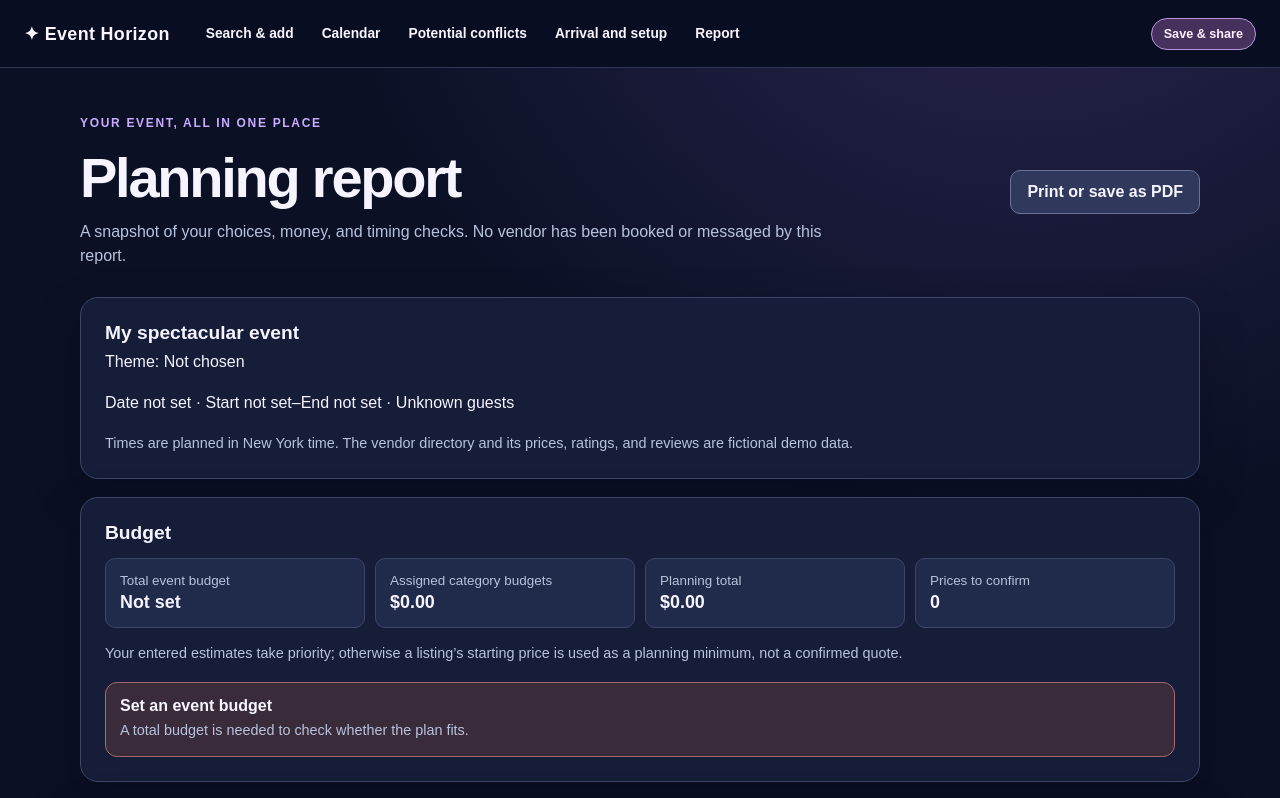
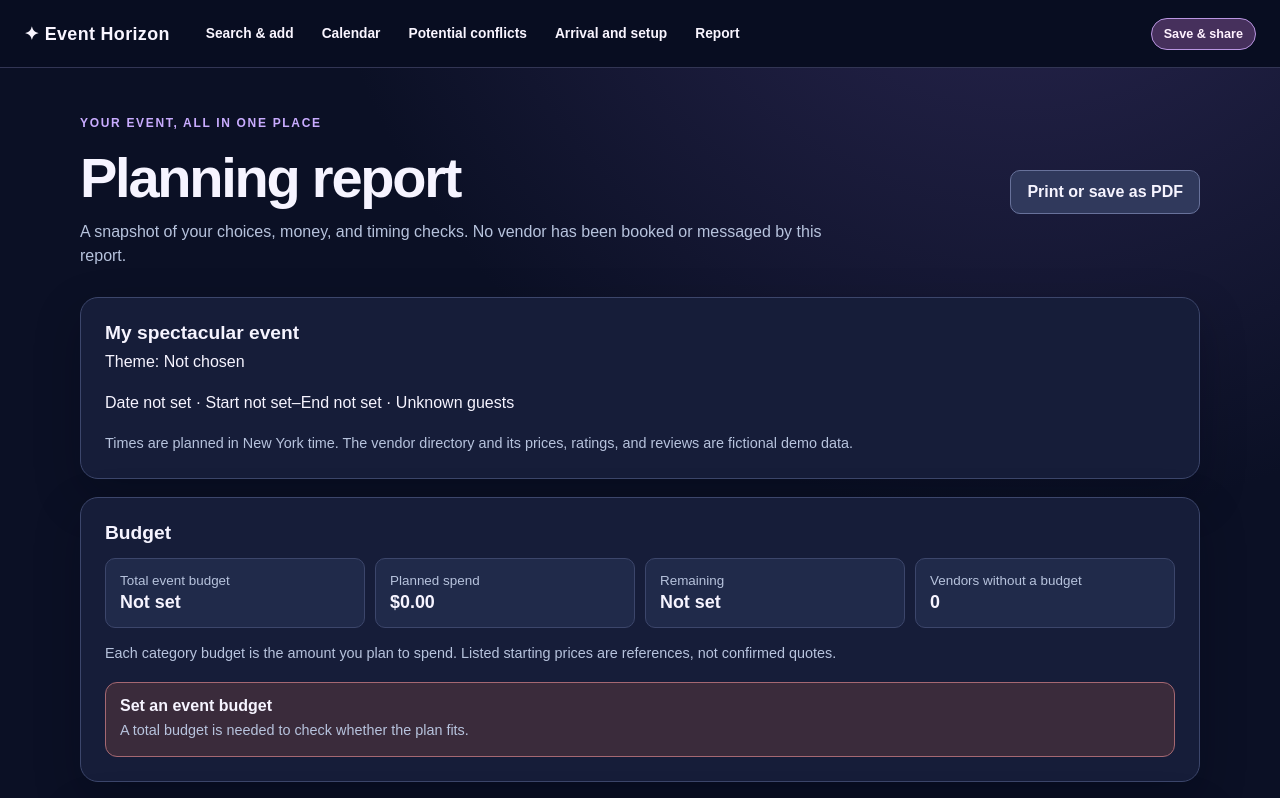
Before and after one commit to anastasiyaglegg/eventhorizon, a Next.js app: page /report in a window 1280 px wide. Shown: the top 798 px of the page. Built offline with nearby package versions, Linux system fonts and the light colour scheme; no server answers.

Commit message:
Use category budgets as planned spending throughout the app

```diff
--- a/src/app/report/page.tsx
+++ b/src/app/report/page.tsx
@@ -9,19 +9,19 @@ import { validSchedule } from "../../lib/schedule-conflicts";
 
 export default function ReportPage() {
   const { plan, vendors, directorySource } = useEventPlan();
-  const budget = budgetSummary(plan, vendors);
+  const budget = budgetSummary(plan);
   const budgetFindings = buildBudgetFindings(plan, vendors);
   const { findings } = buildPlanningFindings(plan, vendors);
   const selected = (Object.entries(plan.selections) as [Service, string | undefined][]).flatMap(([service, id]) => {
     if (!id) return [];
     const vendor = vendors.find(item => item.id === id);
-    return [{ service, id, name: vendor?.name ?? "Vendor details unavailable", borough: vendor?.borough ?? "Unknown", slot: plan.vendorSlots[id], status: plan.vendorStatuses[id] ?? "considering", estimate: plan.vendorEstimates[id] || null, startingPrice: vendor?.priceMin ?? null }];
+    return [{ service, id, name: vendor?.name ?? "Vendor details unavailable", borough: vendor?.borough ?? "Unknown", slot: plan.vendorSlots[id], status: plan.vendorStatuses[id] ?? "considering", plannedBudget: plan.categoryBudgets?.[service] || null, startingPrice: vendor?.priceMin ?? null }];
   });
   return <main className="page-shell workspace-page report-page">
     <header className="workspace-heading"><div><p className="eyebrow">Your event, all in one place</p><h1>Planning report</h1><p>A snapshot of your choices, money, and timing checks. No vendor has been booked or messaged by this report.</p></div><button className="secondary-button print-button" type="button" onClick={() => window.print()}>Print or save as PDF</button></header>
     <section className="panel"><h2>{plan.name || "Untitled event"}</h2><p>Theme: {themeName(plan.themeId) ?? "Not chosen"}</p><p>{plan.eventDate || "Date not set"} · {plan.eventStart || "Start not set"}–{plan.eventEnd || "End not set"} · {plan.eventGuests || "Unknown"} guests</p><p className="helper">Times are planned in New York time. {directorySource === "sample" ? "The vendor directory and its prices, ratings, and reviews are fictional demo data." : "Vendor directory details may be incomplete; confirm them with each business."}</p></section>
-    <section className="panel"><h2>Budget</h2><div className="report-metrics"><div><span>Total event budget</span><strong>{budget.limitCents === null ? "Not set" : money(budget.limitCents)}</strong></div><div><span>Assigned category budgets</span><strong>{money(budget.assignedCents)}</strong></div><div><span>Planning total</span><strong>{money(budget.estimatedCents)}</strong></div><div><span>Prices to confirm</span><strong>{budget.unknownCount + budget.startingPriceCount}</strong></div></div>{budget.unassignedCents !== null && <p className={budget.unassignedCents < 0 ? "alert" : "helper"}>{budget.unassignedCents < 0 ? `${money(-budget.unassignedCents)} assigned beyond the total budget.` : `${money(budget.unassignedCents)} of the event budget is not assigned to a category.`}</p>}<p className="helper">Your entered estimates take priority; otherwise a listing’s starting price is used as a planning minimum, not a confirmed quote.</p>{budgetFindings.length > 0 && <ul className="finding-list">{budgetFindings.map(item => <li key={item.id} className={`finding-card ${item.tone}`}><div><strong>{item.title}</strong><p>{item.detail}</p></div></li>)}</ul>}</section>
-    <section className="panel"><h2>Venue and vendors</h2>{selected.length ? <ul className="report-vendors">{selected.map(item => <li key={`${item.service}:${item.id}`}><div><strong>{serviceLabels[item.service]} · {item.name}</strong><p>{item.borough} · {item.slot && validSchedule(item.slot) ? `${item.slot.date} ${item.slot.start}–${item.slot.end}` : "Time not set"}</p></div><div><p>Category budget: {plan.categoryBudgets?.[item.service] ? money(Math.round(Number(plan.categoryBudgets[item.service]) * 100)) : "Not assigned"}</p><p>{item.estimate ? `Entered estimate: ${money(Math.round(Number(item.estimate) * 100))}` : item.startingPrice !== null ? `Listed starting price: ${money(Math.round(item.startingPrice * 100))}` : "Price: Unknown"}</p><p>Status: {item.status === "confirmed" ? "Confirmed by vendor" : item.status === "contacted" ? "Contacted" : "Considering"}</p></div></li>)}</ul> : <p className="empty-state">No venue or vendors selected yet.</p>}</section>
+    <section className="panel"><h2>Budget</h2><div className="report-metrics"><div><span>Total event budget</span><strong>{budget.limitCents === null ? "Not set" : money(budget.limitCents)}</strong></div><div><span>Planned spend</span><strong>{money(budget.plannedCents)}</strong></div><div><span>{budget.remainingCents !== null && budget.remainingCents < 0 ? "Over budget" : "Remaining"}</span><strong>{budget.remainingCents === null ? "Not set" : money(Math.abs(budget.remainingCents))}</strong></div><div><span>Vendors without a budget</span><strong>{budget.unbudgetedCount}</strong></div></div><p className="helper">Each category budget is the amount you plan to spend. Listed starting prices are references, not confirmed quotes.</p>{budgetFindings.length > 0 && <ul className="finding-list">{budgetFindings.map(item => <li key={item.id} className={`finding-card ${item.tone}`}><div><strong>{item.title}</strong><p>{item.detail}</p></div></li>)}</ul>}</section>
+    <section className="panel"><h2>Venue and vendors</h2>{selected.length ? <ul className="report-vendors">{selected.map(item => <li key={`${item.service}:${item.id}`}><div><strong>{serviceLabels[item.service]} · {item.name}</strong><p>{item.borough} · {item.slot && validSchedule(item.slot) ? `${item.slot.date} ${item.slot.start}–${item.slot.end}` : "Time not set"}</p></div><div><p>Planned budget: {item.plannedBudget ? money(Math.round(Number(item.plannedBudget) * 100)) : "Not set"}</p><p>{item.startingPrice !== null ? `Listed starting price: ${money(Math.round(item.startingPrice * 100))} (confirm with vendor)` : "Listed price: Unknown"}</p><p>Status: {item.status === "confirmed" ? "Confirmed by vendor" : item.status === "contacted" ? "Contacted" : "Considering"}</p></div></li>)}</ul> : <p className="empty-state">No venue or vendors selected yet.</p>}</section>
     <section className="panel"><h2>Time and room conflicts</h2>{findings.length ? <ul className="finding-list">{findings.map(item => <li key={item.id} className={`finding-card ${item.tone}`}><div><strong>{item.title}</strong><p>{item.detail}</p></div></li>)}</ul> : <p className="success">No issue appears under the recorded timing rules.</p>}<p className="helper">This report is based on the current plan. It does not verify live prices, availability, or a vendor’s acceptance.</p></section>
     <Link href="/arrival">← Review arrival and setup</Link>
   </main>;
--- a/src/lib/budget.ts
+++ b/src/lib/budget.ts
@@ -4,52 +4,59 @@ import { serviceLabels } from "./services";
 
 type BudgetPlan = Pick<EventPlanData, "selections" | "vendorEstimates" | "categoryBudgets" | "budgetLimit">;
 type PriceSource = Pick<Vendor, "id" | "priceMin">;
+type Service = keyof typeof serviceLabels;
 export const amountCents = (value: string | undefined) => value && /^\d{1,9}(?:\.\d{1,2})?$/.test(value) ? Math.round(Number(value) * 100) : null;
 
-/** User estimates take precedence. Otherwise a listed starting price is a planning floor, never a quote. */
-export function budgetSummary(plan: BudgetPlan, vendors: PriceSource[] = []) {
-  const ids = [...new Set(Object.values(plan.selections).filter((id): id is string => !!id))];
-  const price = (id: string) => amountCents(plan.vendorEstimates[id]) ?? (vendors.find(vendor => vendor.id === id)?.priceMin == null ? null : Math.round(vendors.find(vendor => vendor.id === id)!.priceMin! * 100));
-  const known = ids.filter(id => price(id) !== null);
-  const estimatedCents = known.reduce((total, id) => total + price(id)!, 0);
+/** Keep old saved amounts when moving from separate estimates to one budget per category. */
+export function migrateLegacyBudgets<T extends BudgetPlan>(plan: T): T {
+  if (!Object.keys(plan.vendorEstimates).length) return plan;
+  const categoryBudgets = { ...plan.categoryBudgets };
+  for (const [service, id] of Object.entries(plan.selections)) {
+    if (!id || amountCents(categoryBudgets[service as Service]) !== null) continue;
+    const oldAmount = amountCents(plan.vendorEstimates[id]);
+    if (oldAmount !== null) categoryBudgets[service as Service] = (oldAmount / 100).toFixed(2);
+  }
+  return { ...plan, categoryBudgets, vendorEstimates: {} };
+}
+
+/** A category budget is the planned amount to spend; listed prices never enter this total. */
+export function budgetSummary(plan: BudgetPlan) {
+  const plannedCents = Object.values(plan.categoryBudgets ?? {}).reduce<number>((total, amount) => total + (amountCents(amount) ?? 0), 0);
   const limitCents = amountCents(plan.budgetLimit);
-  const assignedCents = Object.values(plan.categoryBudgets ?? {}).reduce<number>((total, amount) =>
-    total + (amountCents(amount) ?? 0), 0);
+  const unbudgetedCount = Object.entries(plan.selections).filter(([service, id]) => !!id && amountCents(plan.categoryBudgets?.[service as Service]) === null).length;
   return {
-    estimatedCents,
+    plannedCents,
     limitCents,
-    remainingCents: limitCents === null ? null : limitCents - estimatedCents,
-    assignedCents,
-    unassignedCents: limitCents === null ? null : limitCents - assignedCents,
-    unknownCount: ids.length - known.length,
-    startingPriceCount: known.filter(id => amountCents(plan.vendorEstimates[id]) === null).length,
+    remainingCents: limitCents === null ? null : limitCents - plannedCents,
+    unbudgetedCount,
   };
 }
 
 export type BudgetFinding = { id: string; title: string; detail: string; tone: "needs-action" | "check" };
 
 export function buildBudgetFindings(plan: BudgetPlan, vendors: PriceSource[]): BudgetFinding[] {
-  const summary = budgetSummary(plan, vendors);
+  const summary = budgetSummary(plan);
   const findings: BudgetFinding[] = [];
   if (summary.limitCents === null) findings.push({ id: "budget-total", title: "Set an event budget", detail: "A total budget is needed to check whether the plan fits.", tone: "needs-action" });
-  if (summary.remainingCents !== null && summary.remainingCents < 0) findings.push({ id: "budget-over", title: "Plan exceeds the event budget", detail: `Known estimates and starting prices are ${money(-summary.remainingCents)} above the total budget.`, tone: "needs-action" });
-  if (summary.unassignedCents !== null && summary.unassignedCents < 0) findings.push({ id: "budget-allocated", title: "Category budgets exceed the total", detail: `You assigned ${money(-summary.unassignedCents)} more than the event budget.`, tone: "needs-action" });
+  if (summary.remainingCents !== null && summary.remainingCents < 0) findings.push({ id: "budget-over", title: "Plan exceeds the event budget", detail: `Planned category spending is ${money(-summary.remainingCents)} above the total budget.`, tone: "needs-action" });
   for (const [service, id] of Object.entries(plan.selections)) {
     if (!id) continue;
-    const cap = amountCents(plan.categoryBudgets?.[service as keyof NonNullable<BudgetPlan["categoryBudgets"]>]);
-    const estimate = amountCents(plan.vendorEstimates[id]) ?? (vendors.find(vendor => vendor.id === id)?.priceMin == null ? null : Math.round(vendors.find(vendor => vendor.id === id)!.priceMin! * 100));
-    if (cap !== null && estimate !== null && estimate > cap) {
-      const label = serviceLabels[service as keyof typeof serviceLabels];
-      findings.push({ id: `category-over:${service}`, title: `${label} exceeds its category budget`, detail: `This selected listing is ${money(estimate - cap)} above the amount assigned to ${label}.`, tone: "needs-action" });
+    const budget = amountCents(plan.categoryBudgets?.[service as Service]);
+    const label = serviceLabels[service as Service];
+    if (budget === null) {
+      findings.push({ id: `category-missing:${service}`, title: `Set a budget for ${label}`, detail: `${label} is selected but has no planned spending amount. Add one to complete the total.`, tone: "check" });
+      continue;
+    }
+    const listedPrice = vendors.find(vendor => vendor.id === id)?.priceMin;
+    if (listedPrice !== null && listedPrice !== undefined && Math.round(listedPrice * 100) > budget) {
+      findings.push({ id: `category-below-list:${service}`, title: `${label} may cost more than planned`, detail: `The listing starts at ${money(Math.round(listedPrice * 100))}, above your ${money(budget)} budget. Confirm the price or adjust the budget.`, tone: "check" });
     }
   }
-  if (summary.unknownCount) findings.push({ id: "budget-unknown", title: "Some prices are still unknown", detail: `${summary.unknownCount} selected listing${summary.unknownCount === 1 ? " has" : "s have"} no entered estimate or listed starting price. The total may increase.`, tone: "check" });
-  if (summary.startingPriceCount) findings.push({ id: "budget-starting", title: "Starting prices need confirmation", detail: `${summary.startingPriceCount} listed starting price${summary.startingPriceCount === 1 ? " is" : "s are"} used in this planning total. Ask the vendor for an actual quote.`, tone: "check" });
   return findings;
 }
 
 /** Give every suggested category a planning allowance; reserve 20% of the surplus as a cushion. */
-export function suggestCategoryBudgets(plan: BudgetPlan, choices: { service: keyof NonNullable<BudgetPlan["categoryBudgets"]>; priceMin: number | null }[]) {
+export function suggestCategoryBudgets(plan: BudgetPlan, choices: { service: Service; priceMin: number | null }[]) {
   const total = amountCents(plan.budgetLimit);
   const next = { ...plan.categoryBudgets };
   const assigned = Object.values(next).reduce<number>((sum, value) => sum + (amountCents(value) ?? 0), 0);
@@ -58,7 +65,7 @@ export function suggestCategoryBudgets(plan: BudgetPlan, choices: { service: key
   const floorTotal = floors.reduce((sum, value) => sum + value, 0);
   const spare = total === null ? 0 : total - assigned - floorTotal;
   const cushionPerCategory = spare > 0 && missing.length ? Math.floor(Math.floor(spare * 0.8) / missing.length) : 0;
-  const suggested: Partial<Record<keyof NonNullable<BudgetPlan["categoryBudgets"]>, number>> = {};
+  const suggested: Partial<Record<Service, number>> = {};
   const unfilled: string[] = [];
   for (const [index, choice] of missing.entries()) {
     const allowance = floors[index] + cushionPerCategory;
```
Also changed, not shown: src/app/vendors/page.tsx (+8 -9 lines), src/client/event-plan.tsx (+13 -8 lines), src/client/recommendation-panel.tsx (+27 -32 lines), 4 other files (tests, documents, lock files or other folders).
